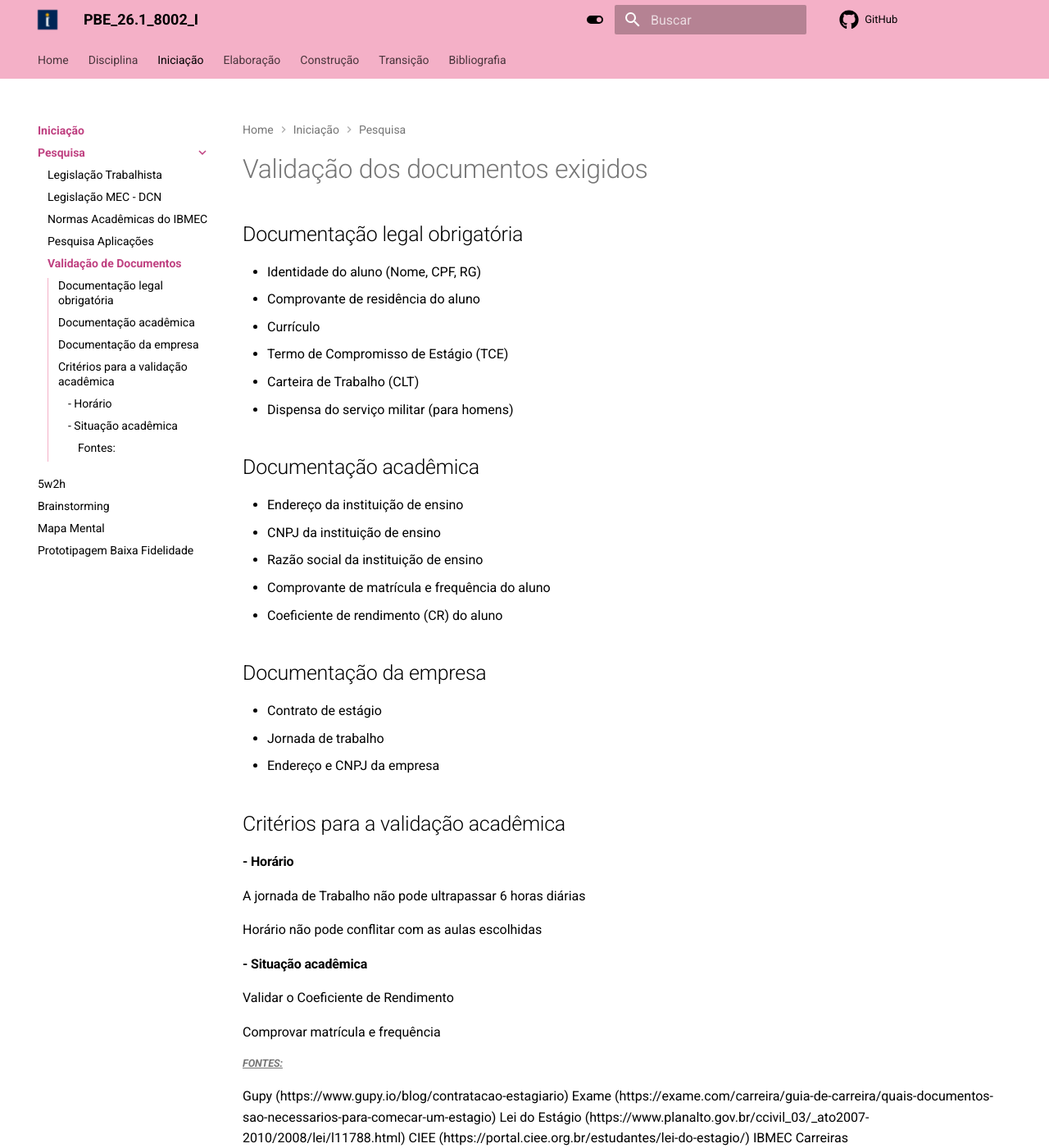
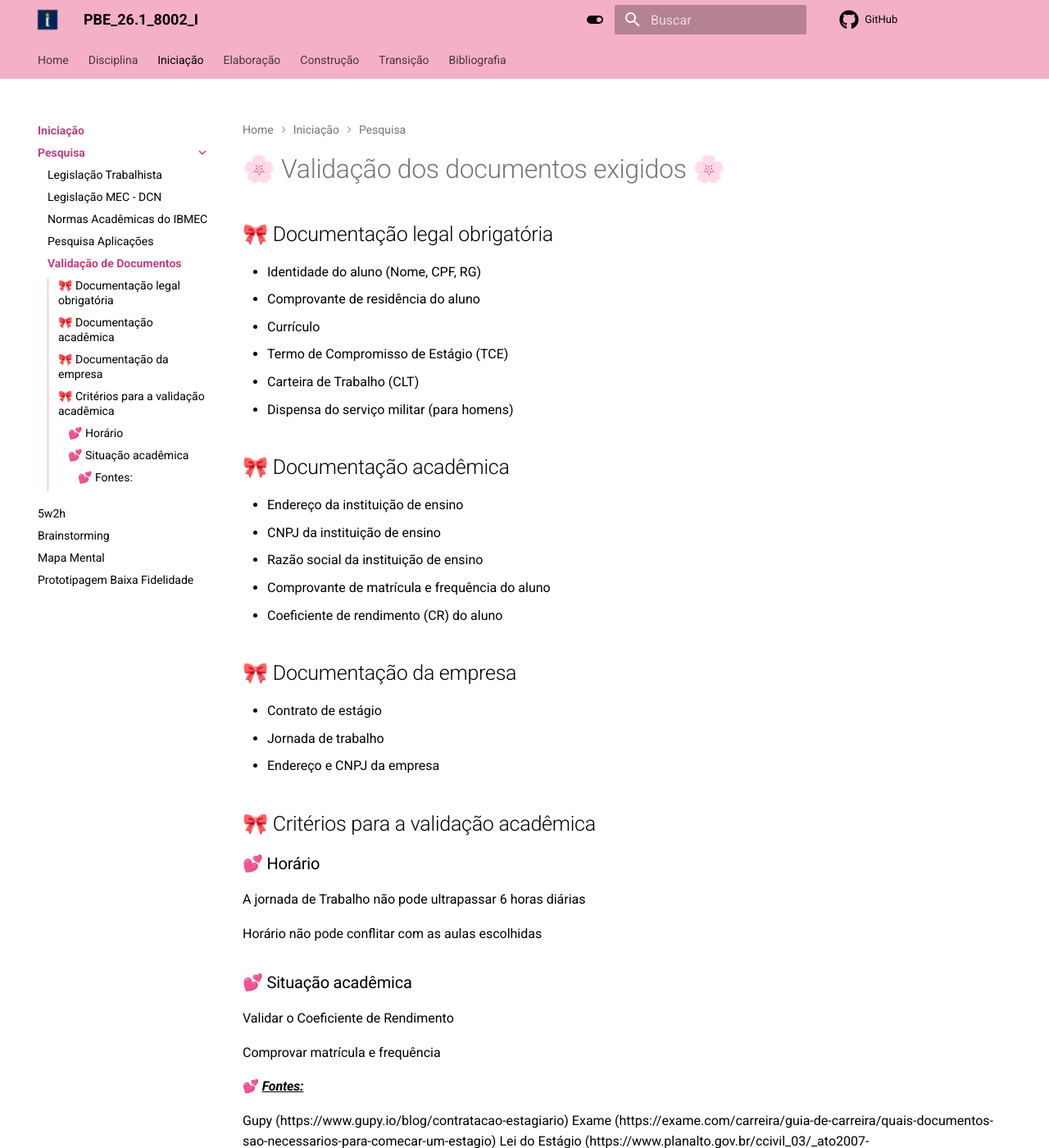
Before and after one commit to Projetos-de-Extensao/PBE_26.1_8002_I, an MkDocs documentation site: the page built from docs/Iniciacao/pesquisa-detalhes/validacao_documentos.md, in a window 1280 px wide and 1400 px high. Shown: the whole window at 82% size. Built offline with MkDocs 1.6.1 and Material for MkDocs 9.7.7, drawn with Linux system fonts in a browser that asks for light colours; comment, search, counter and statistics services are not loaded.

```diff
--- a/docs/Iniciacao/pesquisa-detalhes/validacao_documentos.md
+++ b/docs/Iniciacao/pesquisa-detalhes/validacao_documentos.md
@@ -1,6 +1,6 @@
-# Validação dos documentos exigidos
+# 🌸 Validação dos documentos exigidos 🌸
 
-## Documentação legal obrigatória
+## 🎀 Documentação legal obrigatória
 
 -   Identidade do aluno (Nome, CPF, RG)
 -  Comprovante de residência do aluno
@@ -9,7 +9,7 @@
 -  Carteira de Trabalho (CLT)
 -   Dispensa do serviço militar (para homens)
 
-## Documentação acadêmica
+## 🎀 Documentação acadêmica
 
 -   Endereço da instituição de ensino
 -   CNPJ da instituição de ensino
@@ -17,27 +17,27 @@
 -   Comprovante de matrícula e frequência do aluno
 -   Coeficiente de rendimento (CR) do aluno
 
-## Documentação da empresa
+## 🎀 Documentação da empresa
 
 -   Contrato de estágio
 -   Jornada de trabalho
 -   Endereço e CNPJ da empresa
 
-## Critérios para a validação acadêmica
+## 🎀 Critérios para a validação acadêmica
 
-#### -   Horário
+### 💕  Horário
 
 A jornada de Trabalho não pode ultrapassar 6 horas diárias
 
 Horário não pode conflitar com as aulas escolhidas
 
-#### -   Situação acadêmica
+### 💕 Situação acadêmica
 
 Validar o Coeficiente de Rendimento
 
 Comprovar matrícula e frequência
 
-##### <u>*Fontes:*</u>
+#### 💕 <u>*Fontes:*</u>
 
 Gupy (https://www.gupy.io/blog/contratacao-estagiario)
 Exame (https://exame.com/carreira/guia-de-carreira/quais-documentos-sao-necessarios-para-comecar-um-estagio)
```
